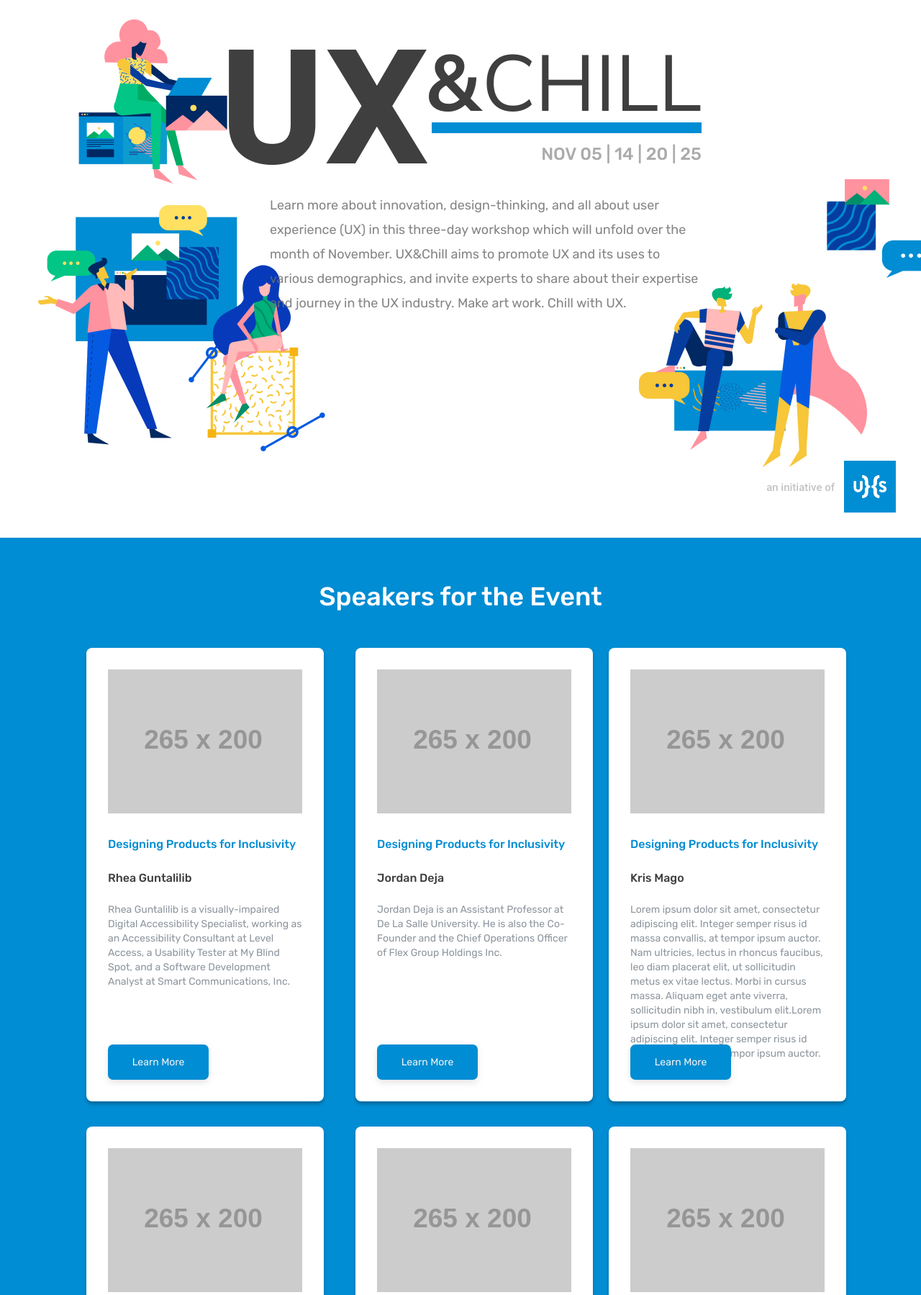
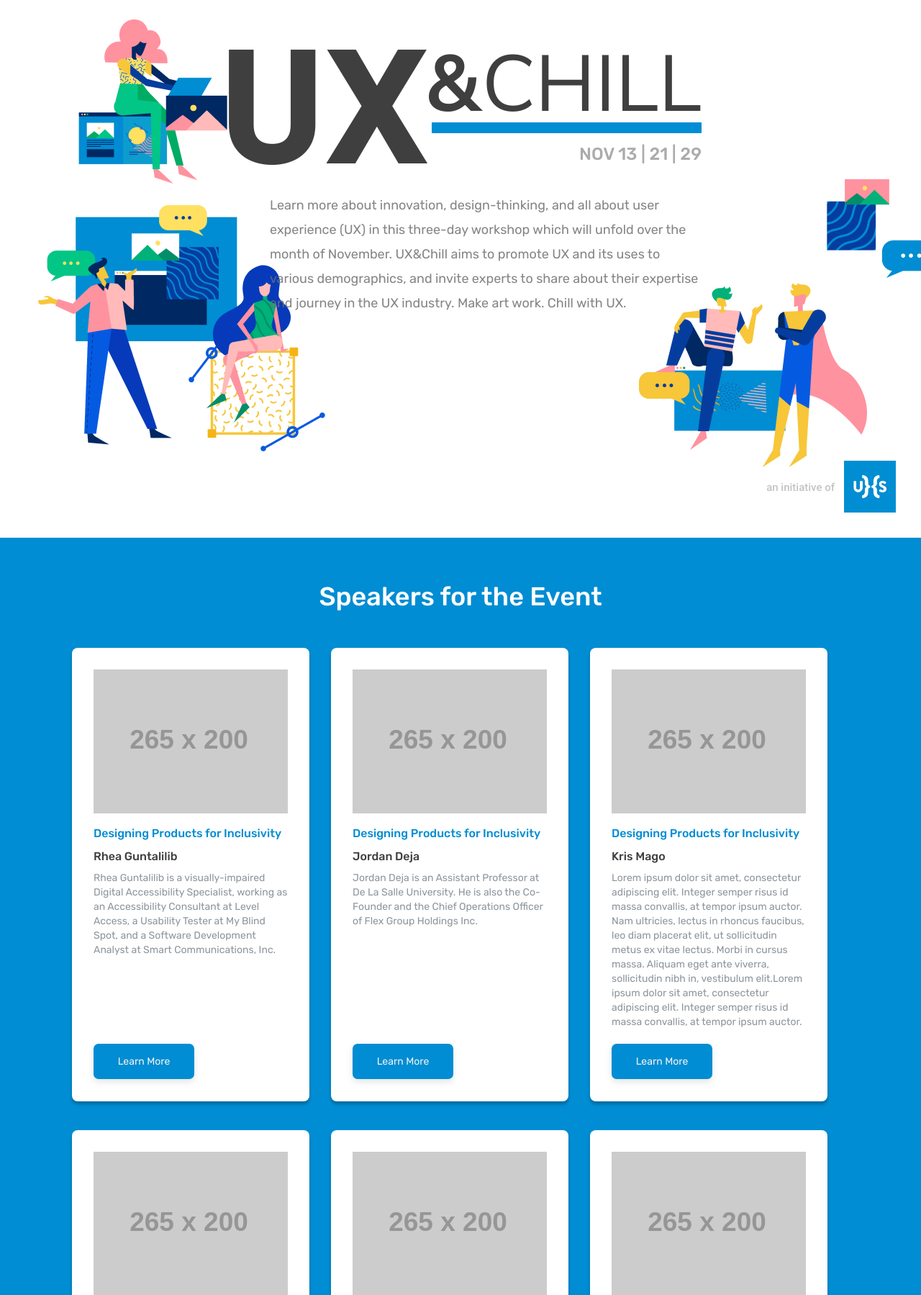
Before and after one commit to UXSoc/ux-chill-website-2019, a PHP site: page / in a window 1280 px wide; the page is wider, and only the part inside the window is pictured. Shown: the part 133-1932 px from the top of that part at 72% size. Run offline with PHP 8.4, Linux system fonts and the light colour scheme; grey boxes labelled with a size stand in for pictures from a placeholder-image service; some libraries are stand-ins or nearby versions.

Commit message:
Speakers

```diff
--- a/chill.css
+++ b/chill.css
@@ -201,88 +201,6 @@ body {
 	  margin-left: 10px;
 	  height: 72px;
 	  width: 72px;
-	}
-
-	#uxc-2 {
-	  background: #008DD3;
-	  text-align: center;
-	  padding: 60px 0px 120px 0px;
-	}
-
-	#uxc-2 h1 {
-	  margin: 0px;
-	  color: white;
-	  font-family: "Rubik", sans-serif;
-	  font-weight: 500;
-	  font-size: 3em;
-	  margin-bottom: 50px;
-	}
-
-	.uxc2-container {
-	  width: 1040px;
-	  margin: auto;
-		display: grid;
-		grid-template-columns: auto auto auto;
-		grid-template-rows: auto auto;
-	}
-
-	.uxc2-panel {
-	  width: 270px;
-	  display: inline-block;
-	  vertical-align: top;
-	  background: white;
-	  height: 570px;
-	  padding: 30px;
-	  margin-bottom: 35px;
-	  margin-left: 22px;
-	  border-radius: 8px;
-	  box-shadow: 0px 4px 4px rgba(0, 0, 0, 0.25);
-	  text-align: left;
-	  position: relative;
-	}
-
-	.uxc2-panel:first-child, .uxc2-panel:nth-child(4) {
-	  margin-left: 0px;
-	}
-
-	.panel-img {
-	  width: 270px;
-	  height: 200px;
-	  margin-bottom: 20px;
-	}
-
-	.uxc2-panel h2 {
-	  margin: 0px;
-	  color: #008DD3;
-	  font: 500 16px/23px "Rubik", sans-serif;
-	}
-
-	.uxc2-panel h3 {
-	  margin: 0px;
-	  margin: 10px 0px;
-	  font: 500 16px/23px "Rubik", sans-serif;
-	  color: #3f3f3f;
-	}
-
-	.uxc2-panel p {
-	  margin: 0px;
-	  font: 400 12px/20px "Rubik", sans-serif;
-	  color: #8D959D;
-	}
-
-	.panel-button {
-	  padding: 16px 20px;
-	  width: 100px;
-	  height: 17px;
-	  background: #008DD3;
-	  text-align: center;
-	  color: #f3f3f3;
-	  font: 14px/17px "Rubik", sans-serif;
-	  border-radius: 7px;
-	  box-shadow: 0px 4px 8px rgba(169, 169, 169, 0.3);
-	  position: absolute;
-	  bottom: 30px;
-	  left: 30px;
 	}
 
 	#uxc-3 {
--- a/index.html
+++ b/index.html
@@ -61,7 +61,7 @@
     <a href="#home">Home</a>
     <a href="#uxc-2">Speakers</a>
     <a href="#uxc-3">Schedules</a>
-    <a href="#uxc-5">Contact</a>
+    <a href="#uxc-4">Contact</a>
   </div>
   <!-- "Hamburger menu" / "Bar icon" to toggle the navigation links -->
   <a href="javascript:void(0);" class="icon" onclick="myFunction()">
@@ -69,7 +69,7 @@
   </a>
 </div>
 
-    <a href="/">
+    <a href="https://goo.gl/forms/BIqezga9fC8osFA03" target="_blank">
       <div class="regbutton">Register Now</div>
     </a>
 
@@ -81,7 +81,7 @@
       <h1>UX</h1>
       <h2><b>&</b>CHILL</h2>
       <div class="uxc1-line"></div>
-      <h3>NOV 05 | 14 | 20 | 25</h3>
+      <h3>NOV 13 | 21 | 29</h3>
     </div>
 
     <div class="uxc1-text">
@@ -392,7 +392,7 @@
           <b>8:00 pm</b> <span>Registration</span>
         </p>
 
-          <a><div class="talkregbutton">Register Now</div></a>
+          <a href="https://goo.gl/forms/BIqezga9fC8osFA03" target="_blank"><div class="talkregbutton">Register Now</div></a>
       </center>
 
         </div>
@@ -419,7 +419,7 @@
               <b>8:00 pm</b> <span>Registration</span>
             </p>
 
-              <a><div class="talkregbutton">Register Now</div></a>
+              <a href="https://goo.gl/forms/BIqezga9fC8osFA03" target="_blank"><div class="talkregbutton">Register Now</div></a>
 
           </center>
         </div>
@@ -447,7 +447,7 @@
               <b>8:00 pm</b> <span>Registration</span>
             </p>
 
-              <a><div class="talkregbutton">Register Now</div></a>
+              <a href="https://goo.gl/forms/BIqezga9fC8osFA03" target="_blank"><div class="talkregbutton">Register Now</div></a>
           </center>
         </div>
       </div>
@@ -510,7 +510,7 @@
     <div class="uxc4-head">This event is open to everyone for free, including non-Ateneans and professionals.</div>
 
     <div class="uxc4-button-cont">
-      <a href="/">
+      <a href="https://goo.gl/forms/BIqezga9fC8osFA03" target="_blank">
         <div class="uxc4-button">Register Now</div>
       </a>
     </div>
--- a/stylesheets/speakers.css
+++ b/stylesheets/speakers.css
@@ -15,7 +15,7 @@
 }
 
 .uxc2-container {
-  width: 1040px;
+  width: 1080px;
   margin: auto;
   display: grid;
   grid-template-columns: auto auto auto;
@@ -27,13 +27,12 @@
   background: white;
   height: 570px;
   padding: 30px;
-  margin-bottom: 35px;
-  margin-left: 22px;
   border-radius: 8px;
   box-shadow: 0px 4px 4px rgba(0, 0, 0, 0.25);
   text-align: left;
+  margin-bottom: 40px;
   display: grid;
-  grid-template-rows: auto auto auto auto auto;
+  grid-template-rows: 216px 32px 32px 240px auto;
 }
 
 .panel-img {
@@ -48,6 +47,7 @@
   font: 500 16px/23px Rubik, sans-serif;
   height: 16px;
   margin-bottom: 16px;
+  line-height: 23px;
 }
 
 .uxc2-panel h3 {
@@ -56,14 +56,16 @@
   color: #3f3f3f;
   height: 16px;
   margin-bottom: 16px;
+  line-height: 23px;
 }
 
 .uxc2-panel p {
   margin: 0px;
   font: 400 14px/20px Rubik, sans-serif;
   color: #8D959D;
-  height: 200px;
+  max-height: 240px;
   margin-bottom: 16px;
+  line-height: 20px;
 }
 
 .panel-button {
```
